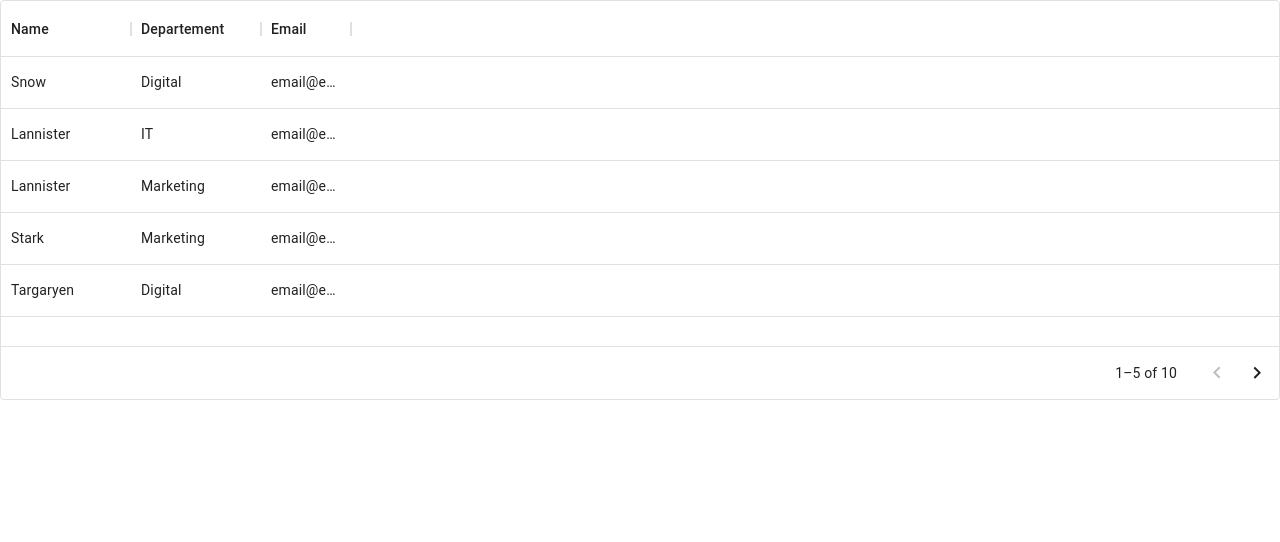
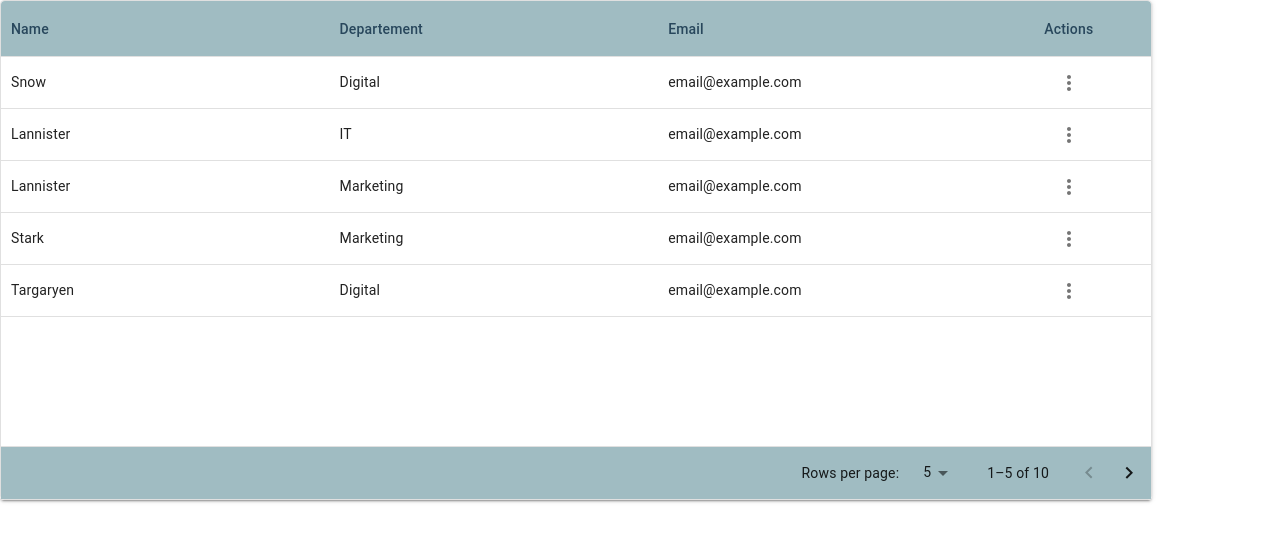
Before and after one commit to Andrew-Dupre/Job_Portal, a React (Create React App) app: page / in a window 1280 px wide. Shown: the top 542 px of the page. Built offline with nearby package versions, Linux system fonts and the light colour scheme.

Commit message:
Datagrid component

```diff
--- a/src/App.tsx
+++ b/src/App.tsx
@@ -1,10 +1,10 @@
 import React from "react";
-import ReviewLine from "./Pages/ReviewLine";
+import Config from "./Pages/Config";
 
 const App = () => {
   return (
     <div className="App">
-      <ReviewLine />
+      <Config />
     </div>
   );
 };
--- a/src/Data/dummy.tsx
+++ b/src/Data/dummy.tsx
@@ -1,12 +1,51 @@
 import { GridColDef } from "@mui/x-data-grid";
+import React from "react";
+import MoreVertIcon from "@mui/icons-material/MoreVert";
+import IconButton from "@mui/material/IconButton";
+
+const handleActionclick = (index: any) => {
+  alert(index);
+};
 
 export const columns: GridColDef[] = [
-  { field: "name", headerName: "Name", width: 130 },
-  { field: "departement", headerName: "Departement", width: 130 },
+  {
+    field: "name",
+    headerName: "Name",
+    flex: 1,
+    headerClassName: "header-color",
+  },
+  {
+    field: "departement",
+    headerName: "Departement",
+    flex: 1,
+    headerClassName: "header-color",
+  },
   {
     field: "email",
     headerName: "Email",
-    width: 90,
+    flex: 1,
+    headerClassName: "header-color",
+  },
+  {
+    headerClassName: "header-color",
+    field: "actions",
+    headerName: "Actions",
+    sortable: false,
+    align: "center",
+    headerAlign: "center",
+    flex: 0.5,
+    disableColumnMenu: true,
+    renderCell: (params) => {
+      return (
+        <IconButton
+          onClick={() => {
+            handleActionclick(params.row.id);
+          }}
+        >
+          <MoreVertIcon />
+        </IconButton>
+      );
+    },
   },
 ];
 
--- /dev/null
+++ b/src/Pages/Config.tsx
@@ -0,0 +1,37 @@
+import * as React from "react";
+import { DataGrid } from "@mui/x-data-grid";
+import { rows, columns } from "../Data/dummy";
+import { Colors } from "../Styles/colors";
+import { colors } from "@mui/material";
+
+export default function Config() {
+  const [pageSize, setPageSize] = React.useState<number>(5);
+
+  return (
+    <div style={{ height: 500, width: "90%" }}>
+      <DataGrid
+        rows={rows}
+        columns={columns}
+        pageSize={pageSize}
+        rowsPerPageOptions={[5, 10, 20]}
+        onPageSizeChange={(newPageSize) => setPageSize(newPageSize)}
+        sx={{
+          boxShadow: 2,
+          "& .header-color": {
+            background: Colors.secondary,
+            color: Colors.primary,
+            fontWeight: 600,
+            font: 12,
+            "& > .MuiDataGrid-columnSeparator": {
+              visibility: "hidden",
+            },
+          },
+          "& .css-17jjc08-MuiDataGrid-footerContainer": {
+            background: Colors.secondary,
+            color: Colors.primary,
+          },
+        }}
+      />
+    </div>
+  );
+}
--- a/src/Pages/ReviewLine.tsx
+++ /dev/null
@@ -1,19 +0,0 @@
-import * as React from "react";
-import { DataGrid } from "@mui/x-data-grid";
-import { rows, columns } from "../Data/dummy";
-import MoreVertIcon from "@mui/icons-material/MoreVert";
-import IconButton from "@mui/material/IconButton";
-import { Colors } from "../Styles/colors";
-
-export default function ReviewLine() {
-  return (
-    <div style={{ height: 400, width: "100%" }}>
-      <DataGrid
-        rows={rows}
-        columns={columns}
-        pageSize={5}
-        rowsPerPageOptions={[5]}
-      />
-    </div>
-  );
-}
```
